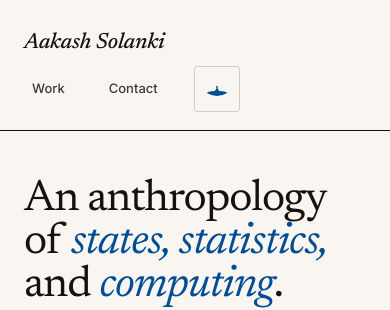
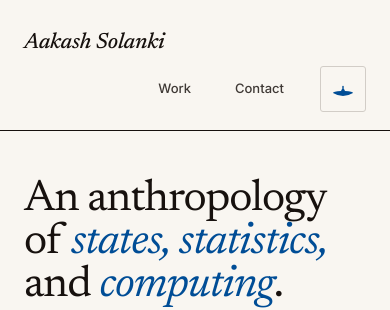
Before and after one commit to skishchampi/skishchampi.github.io, a Jekyll site: the page built from index.md, in a window 390 px wide. Shown: the top 310 px of the page. Built offline with Jekyll 4.4.1, drawn with Linux system fonts in a browser that asks for light colours; some web fonts are replaced.

Commit message:
Polish mobile masthead nav (#94)
- Right-align nav row on mobile (justify-content: flex-end) so the
  Work · Contact · toggle cluster hugs the right edge instead of
  packing left with empty space trailing.
- Tighten theme toggle padding 10 → 6 on mobile so the bordered box
  feels lighter alongside the plain-text nav links (~38px square,
  flex gap still keeps the tap area accessible).

Co-authored-by: skishchampi <996985+skishchampi@users.noreply.github.com>
Co-authored-by: Claude Opus 4.7 (1M context) <noreply@anthropic.com>

```diff
--- a/assets/css/style.css
+++ b/assets/css/style.css
@@ -91,7 +91,12 @@ a { color: var(--ink); }
     align-items: flex-start;
     gap: 12px;
   }
-  .mast-nav { margin-left: 0; width: 100%; }
+  .mast-nav {
+    margin-left: 0;
+    width: 100%;
+    justify-content: flex-end;
+  }
+  #theme-toggle { padding: 6px; }
 }
 .mast-title {
   font: 500 italic 1.375rem/1 var(--serif);
```
